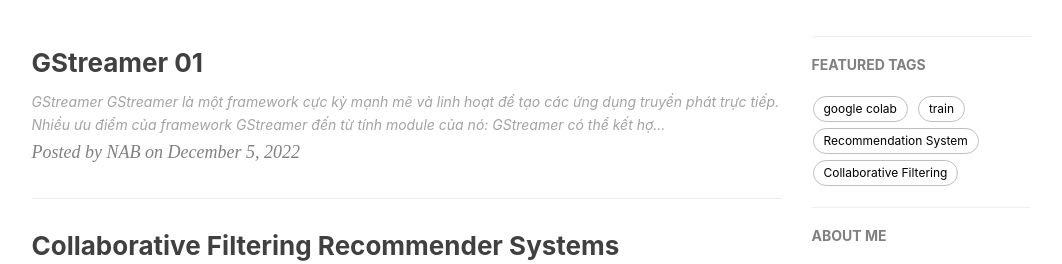
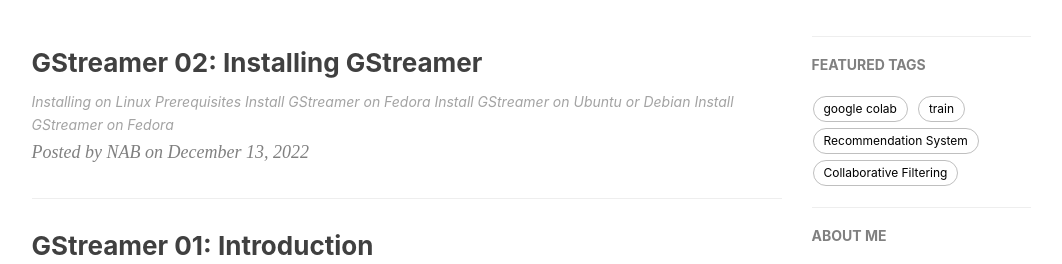
Before and after one commit to nab1010/nab1010.github.io, a Jekyll site: the page built from index.html, in a window 1280 px wide and 900 px high, cut to the strip 482-746 px from the top of the window. Shown: the whole strip, without its empty margins (136-1198 px from the left). Built offline with Jekyll 4.4.1, drawn with Linux system fonts in a browser that asks for light colours; nearby versions of some CDN libraries; the list of posts is cut into pages by our own code; comment, search, counter and statistics services are not loaded.

Commit message:
nabang1010 update

```diff
--- a/_posts/Knowledge/2022-12-05-GStreamer-01.md
+++ b/_posts/Knowledge/2022-12-05-GStreamer-01.md
@@ -1,6 +1,6 @@
 ---
 layout: post
-title: "GStreamer 01"
+title: "GStreamer 01: Introduction"
 subtitle: ""
 author: "NAB"
 header-img: "img/in-post/2022/Dec/nvidia_wallpaper.jpg"
--- /dev/null
+++ b/_posts/Knowledge/2022-12-13-GStreamer-02.md
@@ -0,0 +1,30 @@
+---
+layout: post
+title: "GStreamer 02: Installing GStreamer"
+subtitle: ""
+author: "NAB"
+header-img: "img/in-post/2022/Dec/nvidia_wallpaper.jpg"
+# header-style: text
+header-mask: 0.4
+lang: vi
+catalog: true
+# hidden: false
+section:  Knowledge
+seo-keywords:
+  - NVIDIA
+  - GStreamer
+  - Install
+  - install-gstreamer
+  - nvidia-gstreamer
+tags:
+  - NVIDIA
+  - GStreamer
+---
+
+
+# Installing on Linux
+
+## Prerequisites
+## Install GStreamer on Fedora
+## Install GStreamer on Ubuntu or Debian
+## Install GStreamer on Fedora
```
